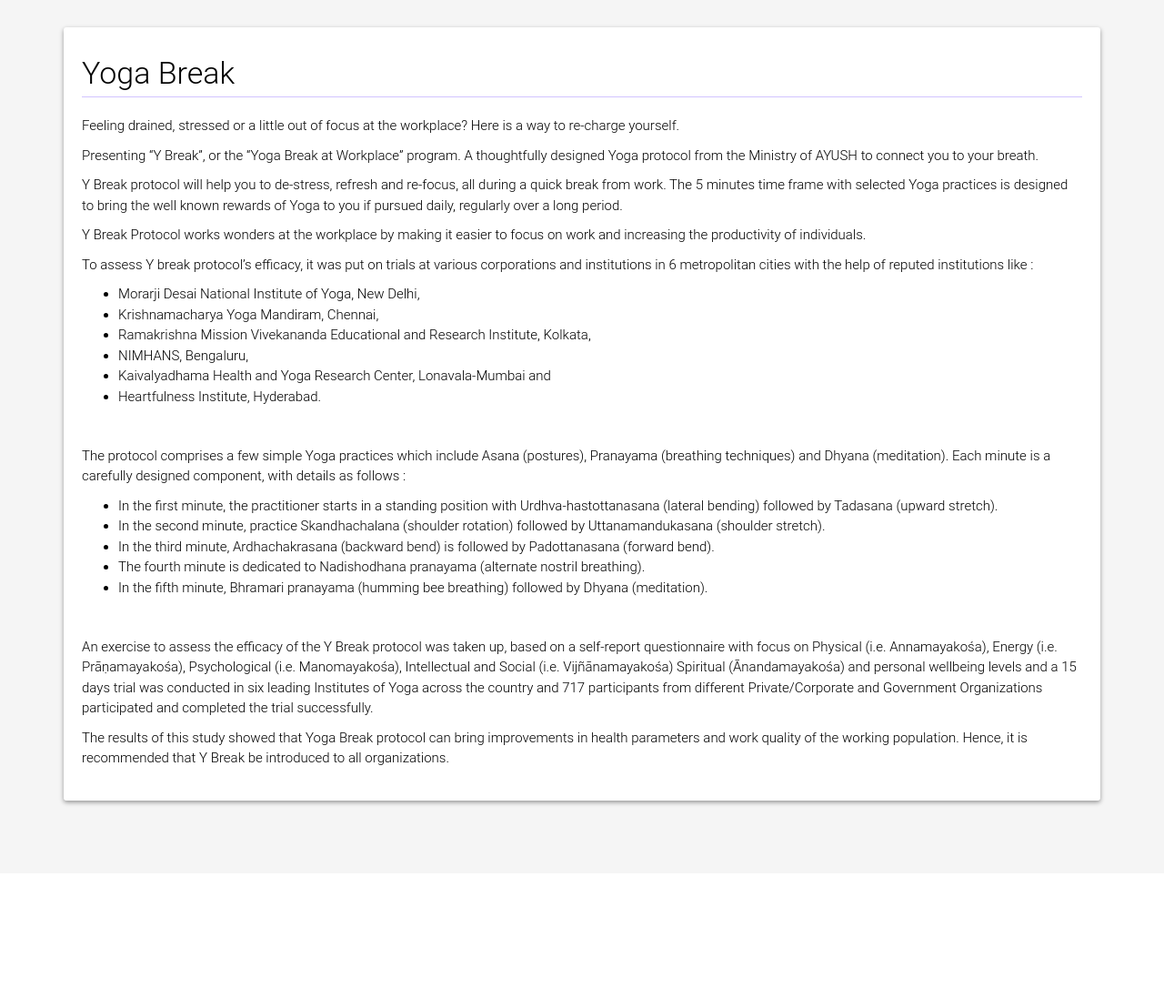
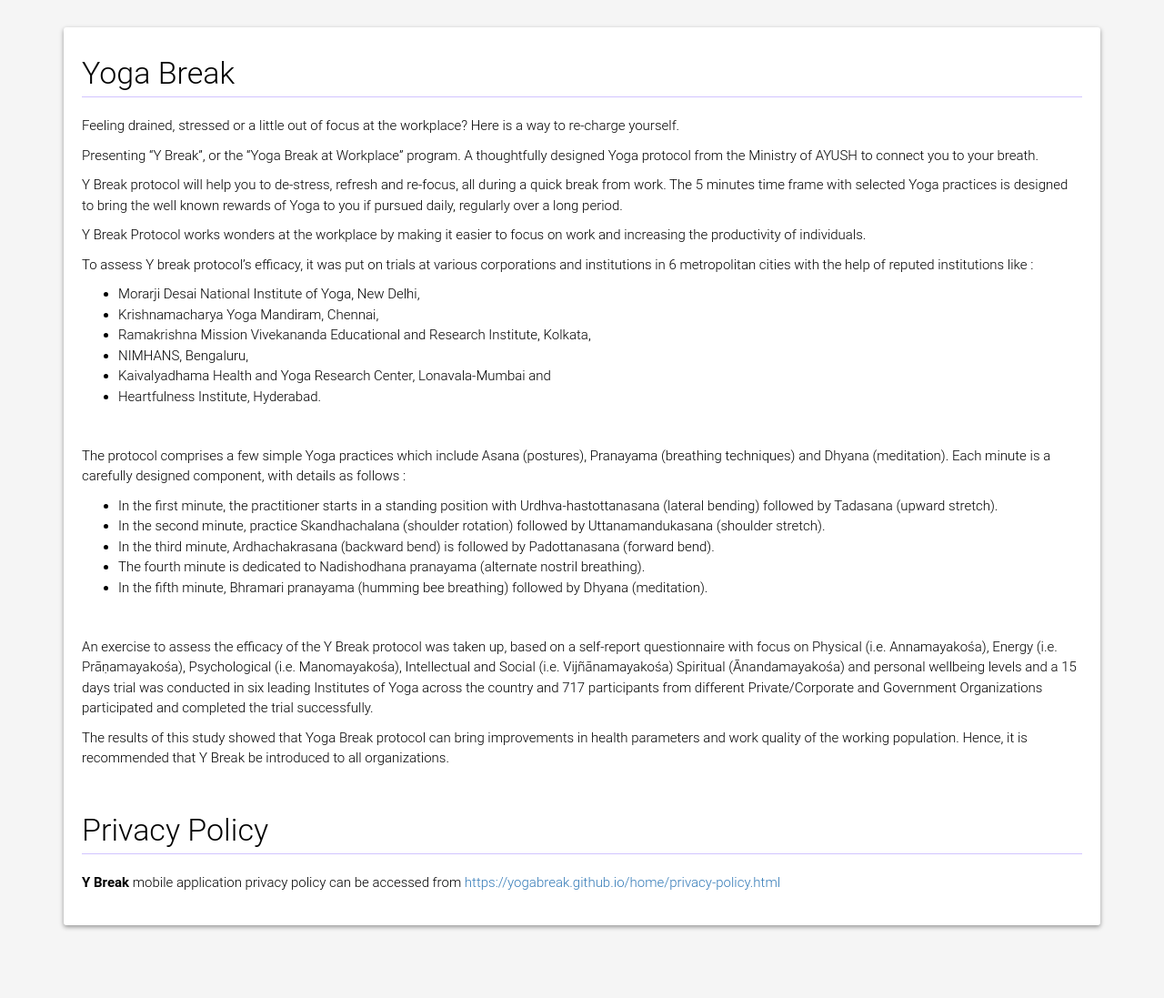
Before and after one commit to yogabreak/home, a Jekyll site: the page ybreak.html, which Jekyll copies as it is, in a window 1280 px wide. Shown: the whole page at 91% size. Built offline with Jekyll 4.4.1, drawn with Linux system fonts in a browser that asks for light colours; some web fonts are replaced; before the commit the page ends 960 px from its top, so only the background shows below that.

Commit message:
Add files via upload

```diff
--- a/ybreak.html
+++ b/ybreak.html
@@ -53,11 +53,9 @@
 					<p>An exercise to assess the efficacy of the Y Break protocol was taken up, based on a self-report questionnaire with focus on Physical (i.e. Annamayakośa), Energy (i.e. Prāṇamayakośa), Psychological (i.e. Manomayakośa), Intellectual and Social (i.e. Vij&ntilde;ānamayakośa) Spiritual (Ānandamayakośa) and personal wellbeing levels and a 15 days trial was conducted in six leading Institutes of Yoga across the country and 717 participants from different Private/Corporate and Government Organizations participated and completed the trial successfully.</p>
 					<p>The results of this study showed that Yoga Break protocol can bring improvements in health parameters and work quality of the working population. Hence, it is recommended that Y Break be introduced to all organizations.</p>
 
-
-
-
-
-
+					<p>&nbsp;</p>
+					<p class="section-header">Privacy Policy</p>
+					<p><b>Y Break</b> mobile application privacy policy can be accessed from <a href="https://yogabreak.github.io/home/privacy-policy.html">https://yogabreak.github.io/home/privacy-policy.html</a></p>
 
                 </div>
          </div>
```
